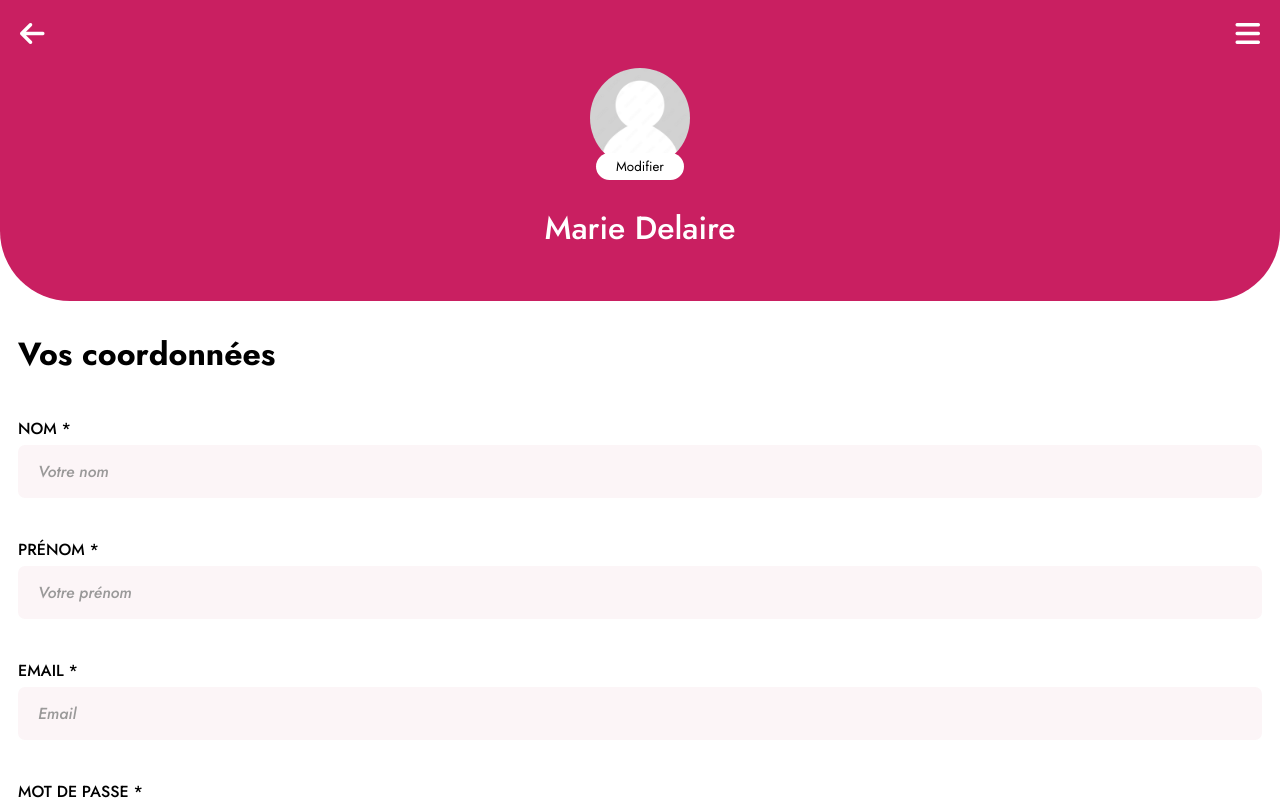
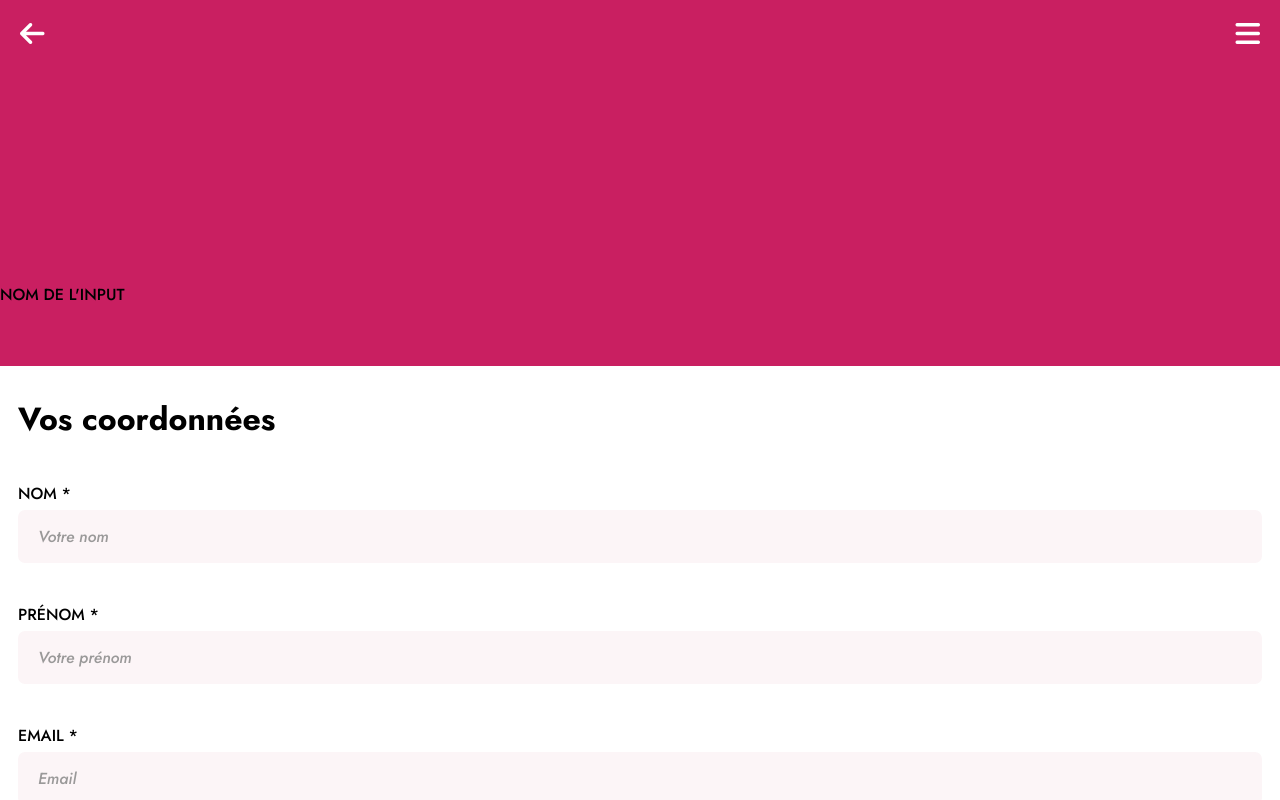
Before and after one commit to WildCodeSchool/2023-09-JS-BDX-P3-la-rive-droite, a React (Vite) app in the folder frontend/: page /edit-profil in a window 1280 px wide. Shown: the top 800 px of the page. Built offline with nearby package versions, Linux system fonts and the light colour scheme.

Commit message:
headerResearch

```diff
--- /dev/null
+++ b/frontend/src/components/Headers/HeaderLongResearch.jsx
@@ -0,0 +1,28 @@
+import "./header.css";
+import PropTypes from "prop-types";
+import Input from "../Inputs/Input";
+
+function HeaderLongResearch({ textTitle, textTitle2 }) {
+  return (
+    <header className="header">
+      <nav>
+        <i className="fa-solid fa-arrow-left" />
+        <i className="fa-solid fa-bars" />
+      </nav>
+      <div className="header-content">
+        <h1>{textTitle}</h1>
+        <h2>{textTitle2}</h2>
+      </div>
+      <div className="input-research">
+        <Input />
+      </div>
+    </header>
+  );
+}
+
+HeaderLongResearch.propTypes = {
+  textTitle: PropTypes.string.isRequired,
+  textTitle2: PropTypes.string.isRequired,
+};
+
+export default HeaderLongResearch;
--- a/frontend/src/components/Headers/header.css
+++ b/frontend/src/components/Headers/header.css
@@ -4,7 +4,7 @@ border-radius 24%
 */
 
 .header {
-  color: white;
+  color: var(--first-title-color);
   background-color: var(--main-color);
   padding-bottom: 50px;
 }
--- a/frontend/src/pages/JobPosteDetail/JobPosteDetail.jsx
+++ b/frontend/src/pages/JobPosteDetail/JobPosteDetail.jsx
@@ -1,13 +1,13 @@
 import "./job-poste-detail.css";
 import ButtonMaxi from "../../components/Boutons/ButtonMaxi";
 import ButtonMaxiPink from "../../components/Boutons/ButtonMaxiPink";
-import HeaderLong from "../../components/Headers/HeaderLong";
+import HeaderCourt from "../../components/Headers/HeaderCourt";
 
 function JobPosteDetail() {
   return (
     <>
       <div>
-        <HeaderLong />
+        <HeaderCourt />
       </div>
       <div className="container-page-offre">
         <div>
--- a/frontend/src/pages/ProfileUser/UserProfileModel.jsx
+++ b/frontend/src/pages/ProfileUser/UserProfileModel.jsx
@@ -1,15 +1,15 @@
 import { Outlet } from "react-router-dom";
 import Title from "../../components/Titles/Title";
-import HeaderLongUser from "../../components/Headers/HeaderLongUser";
 import Input from "../../components/Inputs/Input";
 import ButtonMaxi from "../../components/Boutons/ButtonMaxi";
 import CompetenceSwitch from "../../components/Competence Switch/CompetenceSwitch";
 import AddSomething from "../../components/Add Something/AddSomething";
+import HeaderLongResearch from "../../components/Headers/HeaderLongResearch";
 
 function UserProfileUser() {
   return window.location.pathname === "/edit-profil" ? (
     <>
-      <HeaderLongUser />
+      <HeaderLongResearch />
       <div className="container-page">
         <Title titleText="Vos coordonnées" />
         <Input titleInput="Nom *" holderText="Votre nom" showInput />
```
